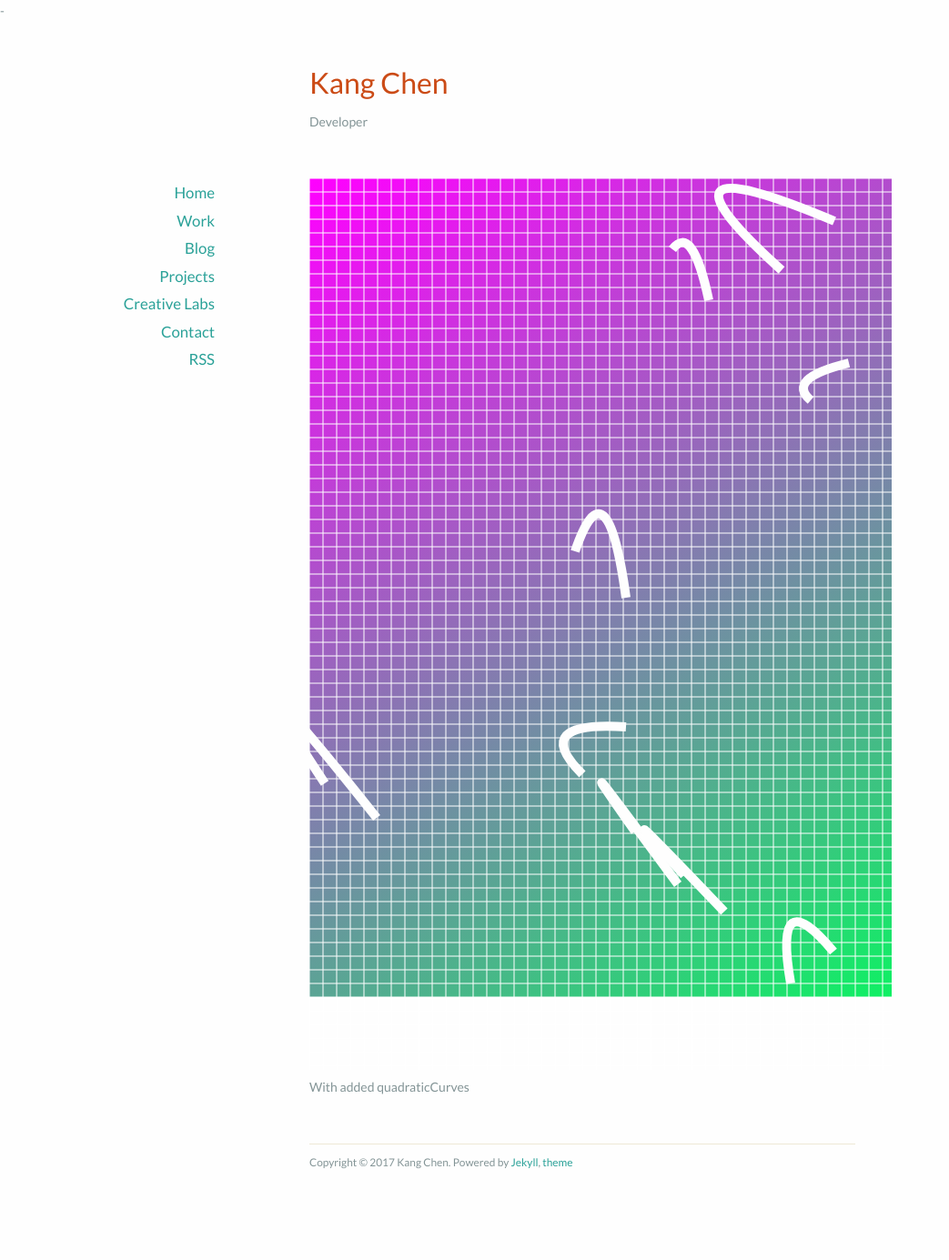
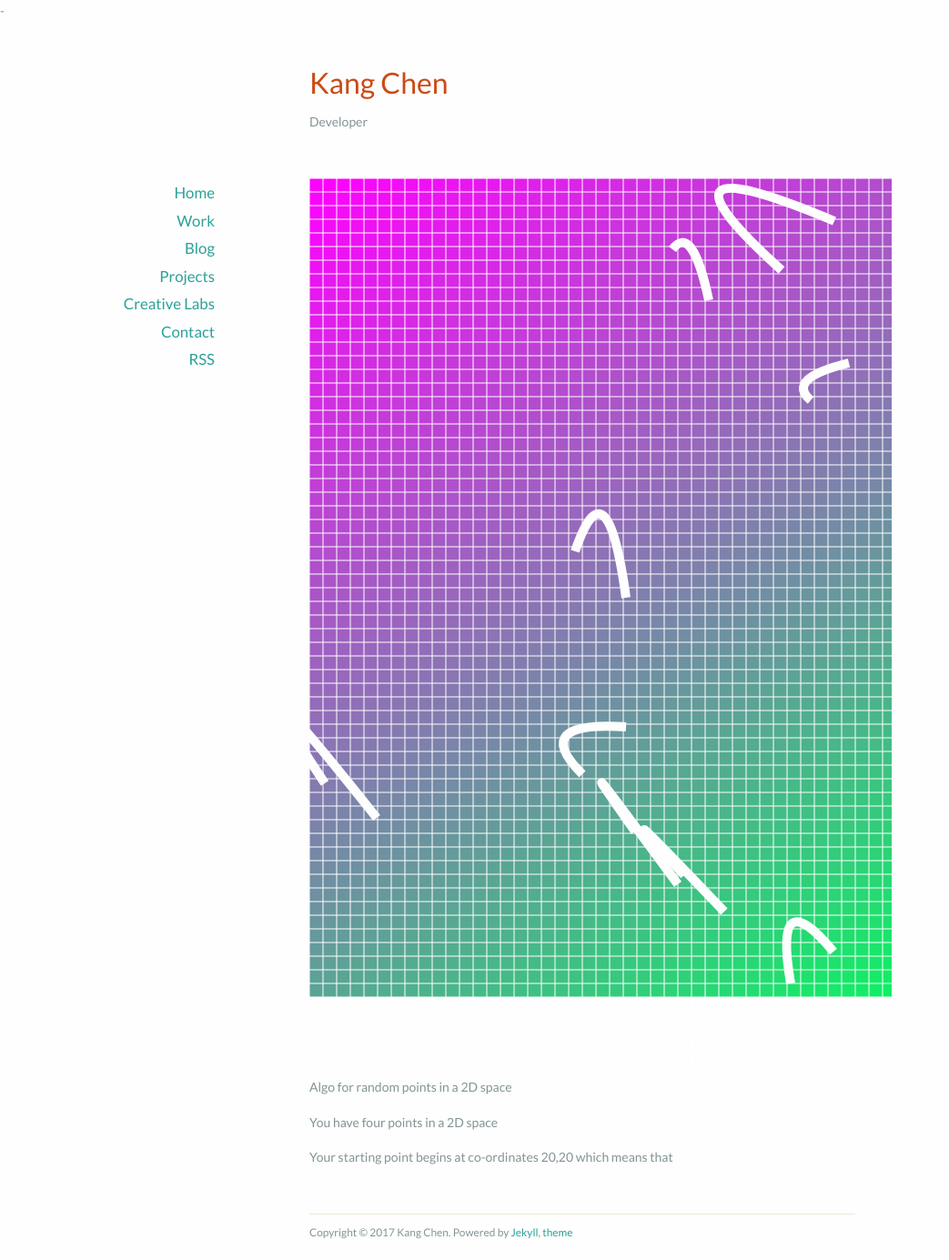
Before and after one commit to kang-chen/kang-chen.github.io, a Jekyll site: the page built from labs/nurbs/index.html, in a window 1280 px wide. Shown: the whole page at 91% size, without its empty margins (0-1043 px from the left). Built offline with Jekyll 4.4.1, drawn with Linux system fonts in a browser that asks for light colours; nearby versions of some CDN libraries; before the commit the page ends 1308 px from its top, so only the background shows below that.

Commit message:
twisty added to images

```diff
--- a/labs/nurbs/index.html
+++ b/labs/nurbs/index.html
@@ -6,7 +6,9 @@
 <div class="labs-container">
 
     <canvas id="canvas" width="640" height="980"></canvas>
-    <p>With added quadraticCurves</p>
+    <p>Algo for random points in a 2D space</p>
+    <p>You have four points in a 2D space</p>
+    <p>Your starting point begins at co-ordinates 20,20 which means that
 
       <script>
 
```
Also changed, not shown: other parts of labs/nurbs/index.html (+2 -1 lines), images/twisty.svg (added).
